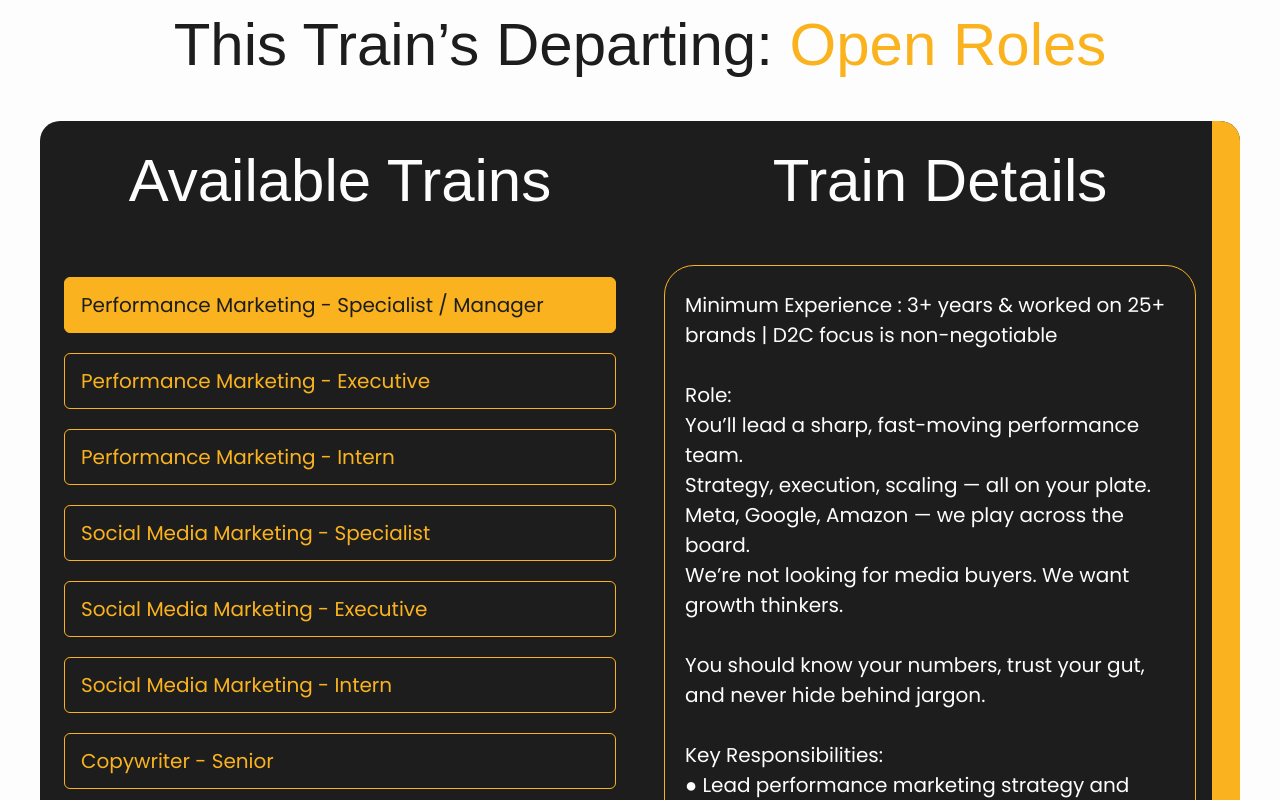
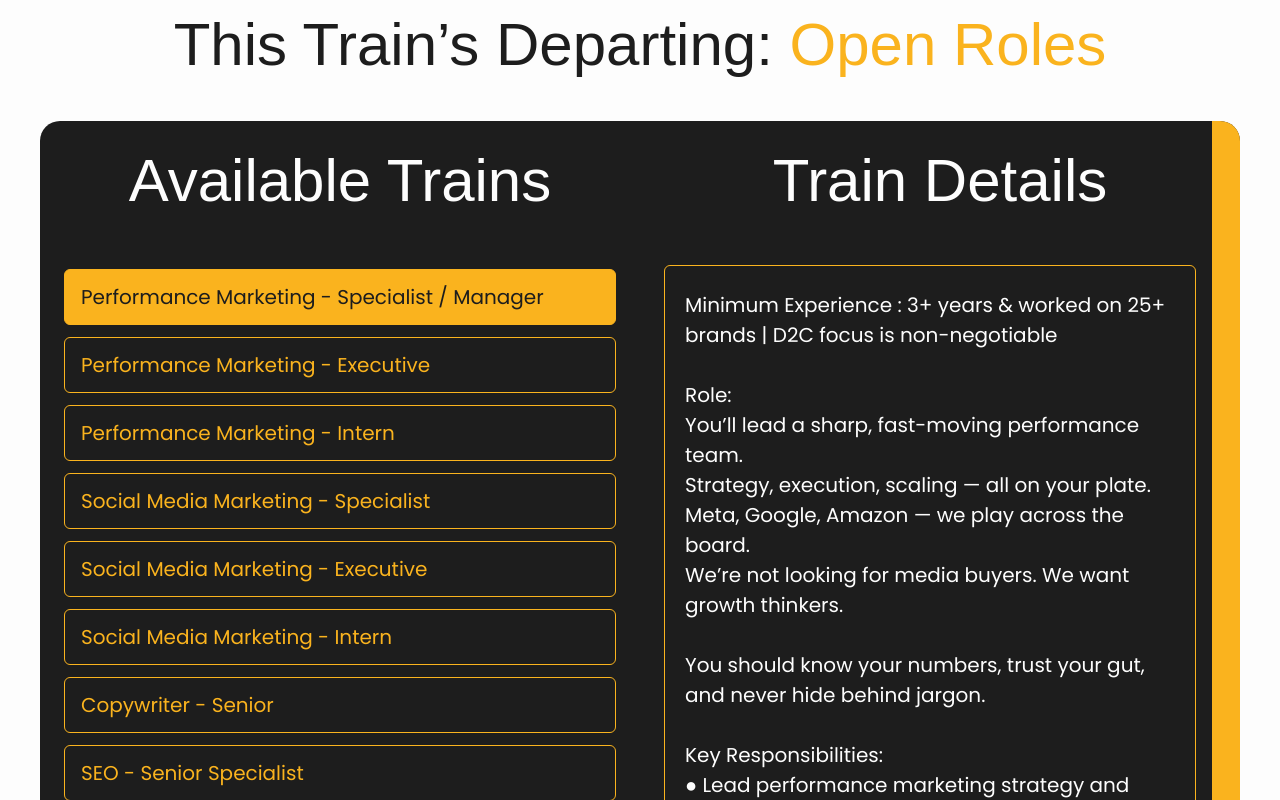
Before and after one commit to aryankuril/bb, a Next.js app: page /career in a window 1280 px wide. Shown: the part 860-1660 px from the top of the page. Built offline with nearby package versions, Linux system fonts and the light colour scheme; no server answers; a web font is replaced by a local one.

Commit message:
rounded-full addedd

```diff
--- a/app/components/Career/SecondSection.tsx
+++ b/app/components/Career/SecondSection.tsx
@@ -796,7 +796,7 @@ const SecondSection = () => {
 
       <div className="bg-[var(--color-primary)] rounded-[20px] grid grid-cols-1 md:grid-cols-2 overflow-hidden relative">
         {/* LEFT – Job List */}
-        <div className="p-4 md:p-6 flex flex-col lg:gap-5 gap-2">
+        <div className="p-4 md:p-6 flex flex-col lg:gap-3 gap-2">
           <h2
             className="
           white-text
@@ -817,7 +817,7 @@ const SecondSection = () => {
                   setIsFlipped(false);
                 }
               }}
-              className={`text-left body2 px-3 py-2 sm:px-4 sm:py-3 rounded-[6px] border transition-all duration-200
+              className={`text-left body2 px-3 py-2 sm:px-4 sm:py-3 cursor-pointer rounded-[6px] border transition-all duration-200
   ${
     activeJob.title === job.title
       ? "bg-[var(--color-highlight)] text-[var(--color-primary)] border-[var(--color-highlight)]"
@@ -853,7 +853,7 @@ const SecondSection = () => {
               <div
                 className={`${
                   isFlipped ? "hidden" : "block"
-                } backface-hidden border border-[var(--color-highlight)] rounded-[30px] px-4 sm:px-5 py-6 flex flex-col justify-between min-h-[700px]`}
+                } backface-hidden border border-[var(--color-highlight)] rounded-[6px] px-4 sm:px-5 py-6 flex flex-col justify-between min-h-[700px]`}
               >
                 <div className="whitespace-pre-line  white-text body2 pr-1 sm:pr-2">
                   {activeJob.details}
@@ -872,7 +872,7 @@ const SecondSection = () => {
               <div
                 className={`${
                   !isFlipped ? "hidden" : "block"
-                } backface-hidden rotate-y-180 border border-[var(--color-highlight)] rounded-[30px] px-4 sm:px-6 py-6`}
+                } backface-hidden rotate-y-180 border border-[var(--color-highlight)] rounded-[6px] px-4 sm:px-6 py-6`}
               >
                 <form
                   className="flex flex-col gap-4 white-text"
--- a/app/components/ContactButton.tsx
+++ b/app/components/ContactButton.tsx
@@ -86,7 +86,7 @@ const Button: React.FC<ButtonProps> = ({
     >
       {/* Background animation */}
       <div
-        className={`absolute top-1/2 -translate-y-1/2 bg-[var(--color-highlight)] rounded-full transition-all duration-500 ease-in-out h-12`}
+        className={`absolute top-1/2 -translate-y-1/2 cursor-pointer bg-[var(--color-highlight)] rounded-full transition-all duration-500 ease-in-out h-12`}
         style={{
           width: hovered && !disabled && !isSubmitting ? textWidth : 48,
           left: -1,
```
